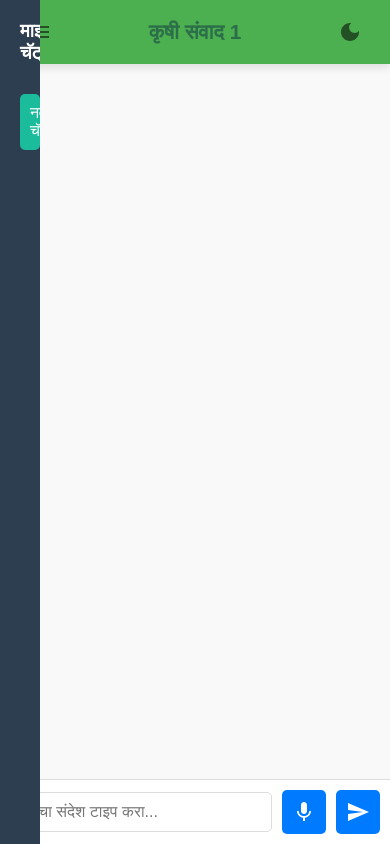
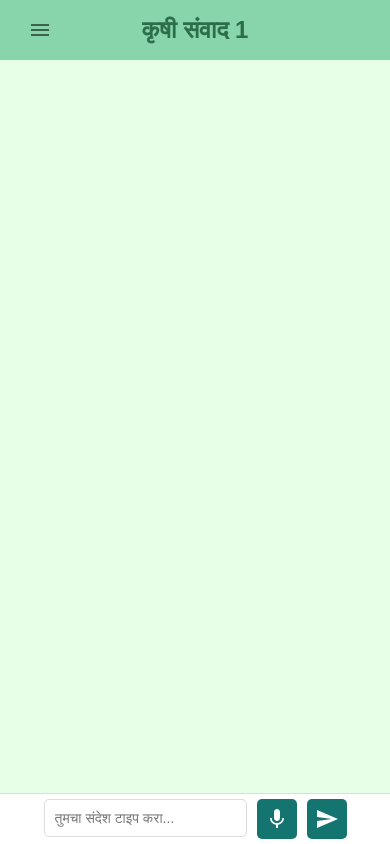
Before and after one commit to Nandinipatil1410/WCEHackathon2025_TeamAnvesha, a React (Create React App) app: page /chatbot in a window 390 px wide. Built offline with nearby package versions, Linux system fonts and the light colour scheme; the HTML template or start-up script is replaced by a standard one.

Commit message:
Chatbot done

```diff
--- a/public/index.html
+++ b/public/index.html
@@ -2,7 +2,7 @@
 <html lang="en">
   <head>
     <meta charset="utf-8" />
-    <link rel="icon" href="%PUBLIC_URL%/favicon.ico" />
+    <link rel="icon" href="%PUBLIC_URL%/plant-logo.ico" />
     <meta name="viewport" content="width=device-width, initial-scale=1" />
     <meta name="theme-color" content="#000000" />
     <meta
@@ -24,7 +24,7 @@
       work correctly both with client-side routing and a non-root public URL.
       Learn how to configure a non-root public URL by running `npm run build`.
     -->
-    <title>React App</title>
+    <title>AgriSeva</title>
   </head>
   <body>
     <noscript>You need to enable JavaScript to run this app.</noscript>
--- a/src/components/Chatbot.css
+++ b/src/components/Chatbot.css
@@ -1,41 +1,84 @@
-/* 🔹 General Page Styles */
+.sidebar.open {
+  transform: translateX(0);
+}
+
+.sidebar-header {
+  display: flex;
+  justify-content: space-between;
+  align-items: center;
+  padding: 10px;
+}
+
 .chat-container {
   display: flex;
   height: 100vh;
-    background-color: #f9f9f9;
-    font-family: Arial, sans-serif;
+  position: relative;
 }
 
-  /* 🔹 Sidebar */
+.chat-navbar {
+  position: fixed;
+  top: 0;
+  left: 0;
+  width: 100%;
+  height: 60px;
+  background-color: #88d4ab;
+  display: flex;
+  align-items: center;
+  justify-content: center;
+  padding: 0 20px;
+  z-index: 900;
+  text-align: center;
+}
+
+.chat-navbar h2 {
+  font-size: 1.5rem;
+  margin: 0;
+  white-space: nowrap;
+  overflow: hidden;
+  text-overflow: ellipsis;
+  max-width: 70%;
+}
+
+.chat-navbar .menu-icon {
+  position: absolute;
+  left: 20px;
+}
+
 .sidebar {
-    width: 250px;
+  width: 280px;
+  max-width: 90vw;
+  background: #78c6a3;
   height: 100vh;
   position: fixed;
   left: 0;
   top: 0;
-    background-color: #2c3e50;
-    color: white;
-    padding: 20px;
+  z-index: 1000;
+  transition: transform 0.3s ease-in-out;
+  padding: 10px;
   overflow-y: auto;
-    transition: width 0.3s ease-in-out;
-    z-index: 1000;
 }
 
 .sidebar.closed {
-    width: 0;
-    padding: 0;
-    overflow: hidden;
+  transform: translateX(-100%);
 }
 
-  .sidebar h3 {
-    margin-bottom: 20px;
+.chat-content {
+  flex: 1;
+  margin-left: 280px;
+  width: 100%;
+  max-width: 100vw;
+  transition: margin-left 0.3s ease-in-out;
+}
+
+.chat-content.full-width {
+  margin-left: 0;
 }
 
 .chat-item {
   padding: 10px;
   cursor: pointer;
   border-radius: 5px;
-    background-color: #34495e;
+  background-color: #248277;
   margin-bottom: 10px;
   transition: 0.3s;
 }
@@ -65,67 +108,39 @@
   background-color: #16a085;
 }
 
-  /* 🔹 Chat Content */
-  .chat-content {
-    flex: 1;
-    margin-left: 250px;
-    display: flex;
-    flex-direction: column;
-    height: 100vh;
-    transition: margin-left 0.3s ease-in-out;
-  }
-
-  .chat-content.full-width {
-    margin-left: 0;
-  }
-
-  /* 🔹 Navbar / Header */
-  .chat-header {
-    position: sticky;
-    top: 0;
-    display: flex;
-    align-items: center;
-    justify-content: space-between;
-    padding: 10px 20px;
-    background-color: #fff;
-    border-bottom: 1px solid #ddd;
-    z-index: 999;
-  }
-
-  .chat-header h2 {
-    margin: 0;
-    font-size: 20px;
-  }
-
-  /* 🔹 Messages Container */
 .messages-container {
+  padding: 80px 20px 100px;
+  height: calc(100vh - 60px);
   flex-grow: 1;
   text-align: left;
   overflow-y: auto;
-    padding: 20px;
   display: flex;
   flex-direction: column;
   gap: 10px;
-    padding-top: 60px; /* Prevents overlap with navbar */
+  padding-top: 60px;
+  margin-top: 10px;
 }
 
-  /* 🔹 Individual Messages */
 .message {
-    padding: 10px;
+  padding: 12px;
   border-radius: 10px;
-    max-width: 80%;
+  max-width: 90%;
   word-wrap: break-word;
 }
 
 .message.user {
   align-self: flex-end;
-    background-color: #007bff;
+  background-color: #358f80;
+  color: white;
+}
+
+.message.user p {
   color: white;
 }
 
 .message.bot {
   align-self: flex-start;
-    background-color: #e9ecef;
+  background-color: #d3ffda;
   color: black;
 }
 
@@ -137,15 +152,16 @@
   color: gray;
 }
 
-  /* 🔹 Chat Input Box */
 .chat-input {
-    display: flex;
-    align-items: center;
+  position: fixed;
+  bottom: 0;
+  left: 0;
+  right: 0;
   padding: 10px;
   background-color: #fff;
   border-top: 1px solid #ddd;
-    position: sticky;
-    bottom: 0;
+  margin-left: inherit;
+  z-index: 900;
 }
 
 .chat-input input {
@@ -159,7 +175,7 @@
 .chat-input button {
   margin-left: 10px;
   padding: 10px;
-    background-color: #007bff;
+  background-color: #14746f;
   border: none;
   color: white;
   cursor: pointer;
@@ -168,49 +184,72 @@
 }
 
 .chat-input button:hover {
-    background-color: #0056b3;
+  background-color: #15c4bb;
 }
 
-  /* 🔹 Dark Mode */
-  .dark-mode {
-    background-color: #1e1e1e;
-    color: white;
-  }
-
-  .dark-mode .chat-header {
-    background-color: #333;
-    border-bottom: 1px solid #444;
-  }
-
-  .dark-mode .messages-container {
-    background-color: #222;
-  }
-
-  .dark-mode .chat-input {
-    background-color: #333;
-  }
-
-  .dark-mode .message.bot {
-    background-color: #555;
-  }
-
-  .dark-mode .message.user {
-    background-color: #007bff;
-  }
-
-  /* 🔹 Responsive (Mobile) */
 @media (max-width: 768px) {
-    .sidebar {
-      width: 0;
-      position: absolute;
-    }
-
-    .sidebar.open {
-      width: 250px;
-    }
-
   .chat-content {
     margin-left: 0;
     width: 100%;
   }
+
+  .chat-content.full-width {
+    margin-left: 0;
   }
+
+  .chat-navbar h2 {
+    font-size: 2rem;
+    max-width: 60%;
+  }
+
+  .message {
+    max-width: 95%;
+  }
+
+  .chat-input {
+    padding: 8px;
+  }
+
+  .chat-input input {
+    font-size: 14px;
+  }
+
+  .chat-input button {
+    padding: 8px;
+    font-size: 14px;
+  }
+}
+
+@media (max-width: 480px) {
+  .chat-navbar h2 {
+    font-size: 1.5rem;
+    max-width: 50%;
+  }
+
+  .messages-container {
+    padding: 70px 10px 90px;
+  }
+
+  .message {
+    padding: 8px;
+    font-size: 14px;
+  }
+
+  .chat-input {
+    padding: 5px;
+  }
+}
+
+@media (hover: none) {
+  .chat-item:hover {
+    background-color: #248277;
+  }
+
+  .new-chat-btn:hover {
+    background-color: #1abc9c;
+  }
+
+  .chat-input button:hover {
+    background-color: #14746f;
+  }
+}
--- a/src/components/Chatbot.js
+++ b/src/components/Chatbot.js
@@ -1,10 +1,12 @@
 import { useNavigate } from 'react-router-dom';
 import React, { useState, useEffect } from 'react';
 import { Link } from 'react-router-dom';
-import { IconButton, Button, TextField, Select, MenuItem } from '@mui/material';
+import { IconButton } from '@mui/material';
 import { Menu as MenuIcon, Edit as EditIcon, Delete as DeleteIcon, Mic as MicIcon, Send as SendIcon, LightMode as LightModeIcon, DarkMode as DarkModeIcon, VolumeUp as VolumeUpIcon } from '@mui/icons-material';
 import './Chatbot.css'
 import { Check as CheckIcon } from '@mui/icons-material';
+import CloseIcon from "@mui/icons-material/Close";
+
 
 
 const translations = {
@@ -32,14 +34,11 @@ const translations = {
 };
 
 
-
-
 const ChatbotPage = ({ currentLang }) => {
   const navigate = useNavigate();
   const [input, setInput] = useState("");
   const [isLoading, setIsLoading] = useState(false);
-  const [isDarkMode, setIsDarkMode] = useState(false);
-  const [isSidebarOpen, setIsSidebarOpen] = useState(true);
+  const [isSidebarOpen, setIsSidebarOpen] = useState(false);
   const [selectedLanguage, setSelectedLanguage] = useState(currentLang || "mr");  // Use prop as initial state
   const [chatHistory, setChatHistory] = useState(() => JSON.parse(localStorage.getItem("agriChatHistory")) || {});
   const [chatNames, setChatNames] = useState(() => JSON.parse(localStorage.getItem("agriChatNames")) || {});
@@ -346,27 +345,27 @@ const ChatbotPage = ({ currentLang }) => {
 
 
   return (
-    <div className={`chat-container ${isDarkMode ? 'dark-mode' : ''}`}>
+    <div className="chat-container">
 
       {/* 🔹 Navbar (Fixed at Top) */}
-      <div className="navbar">
-        <IconButton onClick={() => setIsSidebarOpen(!isSidebarOpen)}>
+      <div className="chat-navbar">
+        <IconButton onClick={() => setIsSidebarOpen(!isSidebarOpen)} className='menu-icon'>
           <MenuIcon />
         </IconButton>
+
         <h2>{chatNames[currentChatId] || currentChatId}</h2>
-        {/* <Select value={selectedLanguage} onChange={(e) => setSelectedLanguage(e.target.value)}>
-          <MenuItem value="mr">मराठी</MenuItem>
-          <MenuItem value="hi">हिंदी</MenuItem>
-          <MenuItem value="en">English</MenuItem>
-        </Select> */}
-        <IconButton onClick={() => setIsDarkMode(!isDarkMode)}>
-          {isDarkMode ? <LightModeIcon /> : <DarkModeIcon />}
-        </IconButton>
+
+
       </div>
 
       {/* 🔹 Sidebar (Collapsible) */}
-      <div className="sidebar">
-        <h3>माझ्या चॅट्स</h3>
+      <div className={`sidebar ${isSidebarOpen ? 'open' : 'closed'}`}>
+        <div className="sidebar-header">
+          <h3>माझ्या चॅट्स</h3>
+          <IconButton onClick={() => setIsSidebarOpen(false)}>
+            <CloseIcon /> {/* ✅ Close button */}
+          </IconButton>
+        </div>
         {Object.keys(chatHistory).map((chatId) => (
           <div key={chatId} className={`chat-item ${chatId === currentChatId ? 'active' : ''}`}>
             {renameChatId === chatId ? (
@@ -403,6 +402,8 @@ const ChatbotPage = ({ currentLang }) => {
       </div>
 
 
+
+
       {/* 🔹 Chat Area */}
       <div className={`chat-content ${isSidebarOpen ? '' : 'full-width'}`}>
         <div className="messages-container">
```
Also changed, not shown: 2 other files (tests, documents, lock files or other folders). Lines whose indentation alone changed are shown as unchanged.
